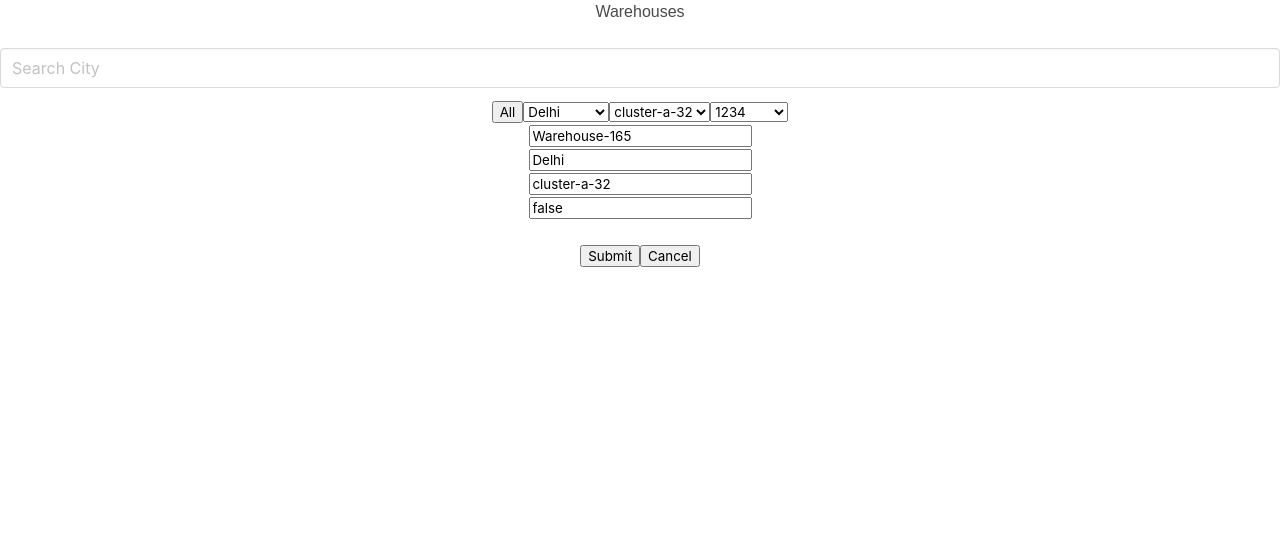
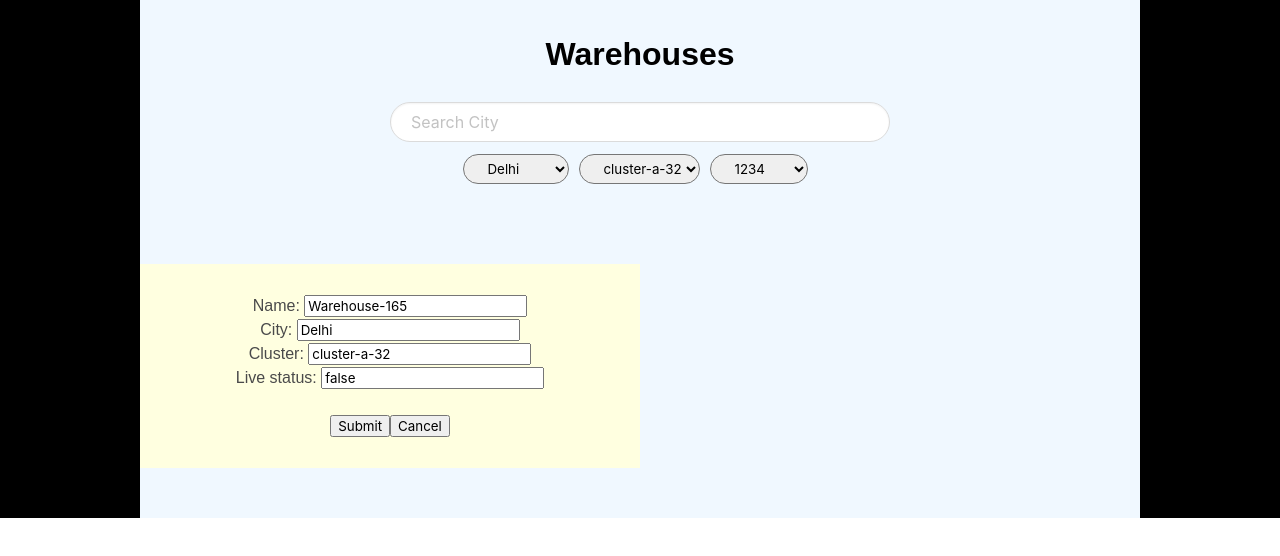
Before and after one commit to manasabingi115/WareHouses-Redux-project, a React (Create React App) app: page / in a window 1280 px wide. Both pictures are taken after a click on the element "Warehouse-165". Shown: the top 556 px of the page. Built offline with nearby package versions, Linux system fonts and the light colour scheme.

Commit message:
added styling

```diff
--- a/src/App.js
+++ b/src/App.js
@@ -14,7 +14,6 @@ export default function App() {
   const [clickedWarehouseIndex, setClickedWarehouseIndex] = React.useState();
   const [editPage, setEditPage] = React.useState(false);
   const [data, setData] = React.useState([]);
-  const [allButton, setAllButton] = React.useState(true);
 
   React.useEffect(() => {
     setData(Data);
@@ -55,8 +54,9 @@ export default function App() {
   const RenderData = (e) => {
     return (
       <div>
-        {(allButton ? data : filteredData).map((data, index) => (
+        {filteredData.map((data, index) => (
           <p
+            className="house-name"
             key={data.id}
             onClick={(e) => {
               e.preventDefault();
@@ -88,7 +88,6 @@ export default function App() {
         setSelectedCity={setSelectedCity}
         setSelectedCluster={setSelectedCluster}
         setSelectedSpaceAvailable={setSelectedSpaceAvailable}
-        setAllButton={setAllButton}
       />
       {editPage ? (
         <DetailsPage
--- a/src/Details-page.js
+++ b/src/Details-page.js
@@ -38,17 +38,25 @@ export default function DetailsPage({
   };
 
   return (
-    <div>
+    <div className="details-container">
       <form onSubmit={onSubmit}>
-        <input onChange={HandleChangeName} value={editedDetails.name}></input>
+        <label>Name: </label>
+        <input
+          className="edit-input"
+          onChange={HandleChangeName}
+          value={editedDetails.name}
+        ></input>
         <br />
+        <label>City: </label>
         <input onChange={HandleChangeCity} value={editedDetails.city}></input>
         <br />
+        <label>Cluster: </label>
         <input
           onChange={HandleChangeCluster}
           value={editedDetails.cluster}
         ></input>
         <br />
+        <label>Live status: </label>
         <input
           onChange={HandleChangeLiveStatus}
           value={editedDetails.is_live}
--- a/src/Filter.js
+++ b/src/Filter.js
@@ -4,28 +4,23 @@ import Data from "./Data";
 export default function Filter({
   setSelectedCity,
   setSelectedCluster,
-  setSelectedSpaceAvailable,
-  setAllButton
+  setSelectedSpaceAvailable
 }) {
   const onSelectChangeCity = (event) => {
     setSelectedCity(event.target.value);
-    setAllButton(false);
   };
   const onSelectChangeCluster = (event) => {
     setSelectedCluster(event.target.value);
-    setAllButton(false);
   };
   const onSelectChangeSpaceAvailable = (event) => {
     setSelectedSpaceAvailable(event.target.value);
-    setAllButton(false);
   };
   const UniqueCities = [...new Set(Data.map((el) => el.city))];
   const UniqueClusters = [...new Set(Data.map((el) => el.cluster))];
 
   return (
     <div>
-      <button onClick={() => setAllButton(true)}>All</button>
-      <select name="city" onChange={onSelectChangeCity}>
+      <select className="filters" name="city" onChange={onSelectChangeCity}>
         {UniqueCities.map((data, index) => {
           return (
             <option key={index} value={data}>
@@ -34,7 +29,11 @@ export default function Filter({
           );
         })}
       </select>
-      <select name="cluster" onChange={onSelectChangeCluster}>
+      <select
+        className="filters"
+        name="cluster"
+        onChange={onSelectChangeCluster}
+      >
         {UniqueClusters.map((data, index) => {
           return (
             <option key={index} value={data}>
@@ -43,7 +42,11 @@ export default function Filter({
           );
         })}
       </select>
-      <select name="space-available" onChange={onSelectChangeSpaceAvailable}>
+      <select
+        className="filters"
+        name="space-available"
+        onChange={onSelectChangeSpaceAvailable}
+      >
         {Data.map((data, index) => {
           return (
             <option key={index} value={data.space_available}>
--- a/src/styles.css
+++ b/src/styles.css
@@ -1,5 +1,57 @@
 @import "https://cdn.jsdelivr.net/npm/bulma@0.9.3/css/bulma.min.css";
+
+body {
+  position: absolute;
+  top: 0px;
+  right: 0px;
+  left: 0px;
+  bottom: 0px;
+  height: fit-content;
+  background: black;
+  display: flex;
+  align-items: center;
+  justify-content: center;
+}
+
 .App {
   font-family: sans-serif;
   text-align: center;
+  background: aliceblue;
+  background: aliceblue;
+  width: 1000px;
+  height: fit-content;
+  padding: 30px 0px 50px 0px;
+  /* background-image: url("https://encrypted-tbn0.gstatic.com/images?q=tbn:ANd9GcTSSlwLk3nikiGDIYTfqNbZbMntruhhIB2vxQ&usqp=CAU"); */
 }
+h1 {
+  font-size: xx-large;
+  color: black;
+  font-weight: bold;
+}
+.input {
+  width: 50%;
+  border-radius: 30px;
+  padding-left: 20px;
+}
+.filters {
+  padding: 5px 0px 5px 20px;
+  border-radius: 20px;
+  margin-right: 10px;
+  margin-bottom: 30px;
+}
+.filters:hover {
+  background-color: rgb(15, 192, 15);
+  color: white;
+}
+.house-name {
+  line-height: 50px;
+}
+.house-name:hover {
+  background-color: rgb(186, 250, 186);
+}
+.details-container {
+  margin-top: 50px;
+  background-color: lightyellow;
+  width: 50%;
+  padding: 30px;
+}
```
